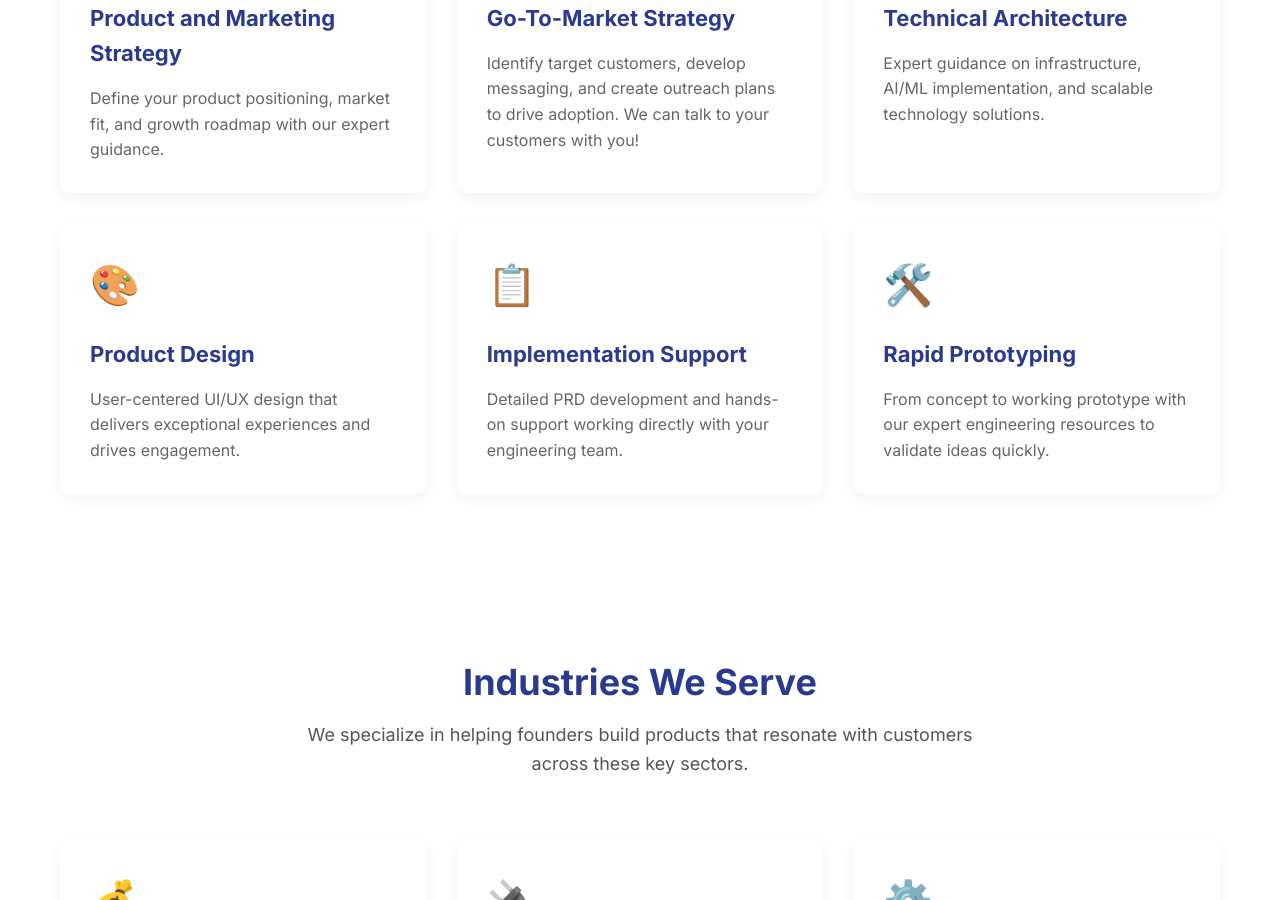
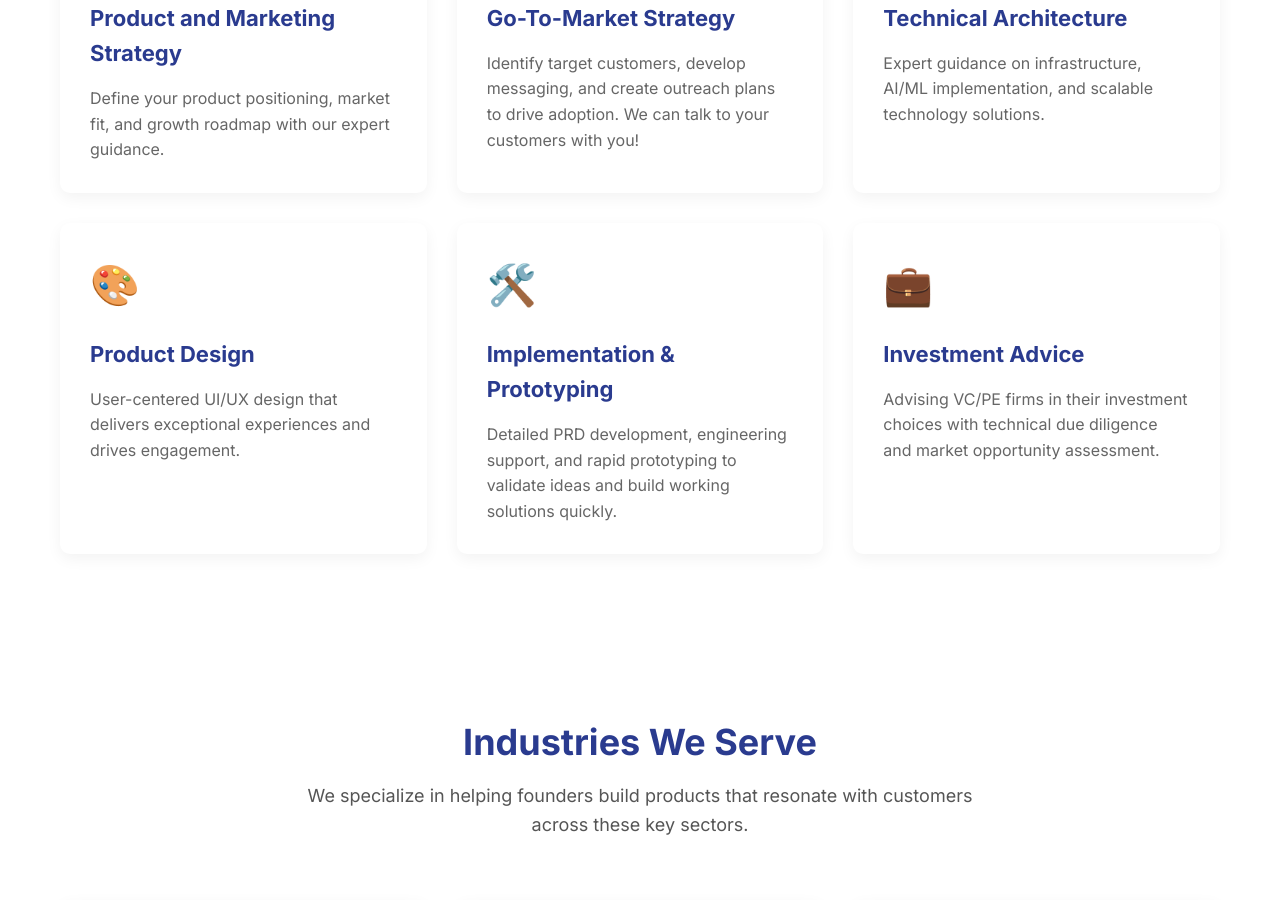
Before and after one commit to vpodk/SynthesisPartners, a Jekyll site: the page built from README.md, in a window 1280 px wide and 900 px high, scrolled down 1180 px. Built offline with Jekyll 4.4.1, drawn with Linux system fonts in a browser that asks for light colours; our own code applies the rules of GitHub Pages for plain Markdown files.

Commit message:
Update default.html

```diff
--- a/_layouts/default.html
+++ b/_layouts/default.html
@@ -42,20 +42,20 @@
                 </linearGradient>
               </defs>
               <path d="M50,25 Q150,25 200,125" stroke="#8B9EFF" stroke-width="4" fill="none" />
-              <circle cx="200" cy="125" r="40" fill="url(#usersGradient)" />
+              <circle cx="200" cy="125" r="45" fill="url(#usersGradient)" />
               <text x="200" y="130" font-family="Inter, sans-serif" font-size="16" font-weight="600" fill="white"
                 text-anchor="middle">Users</text>
 
-              <!-- Segment 2 - GTM/Sales (ENLARGED & CENTERED) -->
+              <!-- Segment 2 - GTM/Sales (REDUCED SIZE) -->
               <defs>
                 <linearGradient id="gtmGradient" x1="0%" y1="0%" x2="100%" y2="100%">
-                  <stop offset="0%" stop-color="#5D6BF8" stop-opacity="1" />
-                  <stop offset="100%" stop-color="#4152D9" stop-opacity="0.8" />
+                  <stop offset="0%" stop-color="#5D6BF8" stop-opacity="0.9" />
+                  <stop offset="100%" stop-color="#5D6BF8" stop-opacity="0.6" />
                 </linearGradient>
               </defs>
-              <path d="M-30,50 Q-120,100 -180,60" stroke="#5D6BF8" stroke-width="6" fill="none" />
-              <circle cx="-180" cy="60" r="80" fill="url(#gtmGradient)" />
-              <text x="-180" y="65" font-family="Inter, sans-serif" font-size="24" font-weight="bold" fill="white"
+              <path d="M-30,50 Q-90,70 -130,60" stroke="#5D6BF8" stroke-width="4" fill="none" />
+              <circle cx="-130" cy="60" r="45" fill="url(#gtmGradient)" />
+              <text x="-130" y="65" font-family="Inter, sans-serif" font-size="16" font-weight="600" fill="white"
                 text-anchor="middle">GTM/Sales</text>
 
               <!-- Segment 3 - Growth -->
@@ -66,33 +66,21 @@
                 </linearGradient>
               </defs>
               <path d="M0,-50 Q0,-150 125,-160" stroke="#8B9EFF" stroke-width="4" fill="none" />
-              <circle cx="125" cy="-160" r="40" fill="url(#growthGradient)" />
+              <circle cx="125" cy="-160" r="45" fill="url(#growthGradient)" />
               <text x="125" y="-155" font-family="Inter, sans-serif" font-size="16" font-weight="600" fill="white"
                 text-anchor="middle">Growth</text>
 
-              <!-- Segment 4 - Tech -->
+              <!-- PE/VC in place of Tech -->
               <defs>
-                <linearGradient id="techGradient" x1="0%" y1="0%" x2="100%" y2="100%">
-                  <stop offset="0%" stop-color="#8B9EFF" stop-opacity="0.9" />
-                  <stop offset="100%" stop-color="#8B9EFF" stop-opacity="0.6" />
+                <linearGradient id="pevcGradient1" x1="0%" y1="0%" x2="100%" y2="100%">
+                  <stop offset="0%" stop-color="#5D6BF8" stop-opacity="0.9" />
+                  <stop offset="100%" stop-color="#5D6BF8" stop-opacity="0.6" />
                 </linearGradient>
               </defs>
-              <path d="M-40,-40 Q-110,-110 -150,-110" stroke="#8B9EFF" stroke-width="4" fill="none" />
-              <circle cx="-150" cy="-110" r="40" fill="url(#techGradient)" />
+              <path d="M-40,-40 Q-110,-110 -150,-110" stroke="#5D6BF8" stroke-width="4" fill="none" />
+              <circle cx="-150" cy="-110" r="45" fill="url(#pevcGradient1)" />
               <text x="-150" y="-105" font-family="Inter, sans-serif" font-size="16" font-weight="600" fill="white"
                 text-anchor="middle">Tech</text>
-
-              <!-- New Segment 5 - PE/VC -->
-              <defs>
-                <linearGradient id="pevcGradient" x1="0%" y1="0%" x2="100%" y2="100%">
-                  <stop offset="0%" stop-color="#8B9EFF" stop-opacity="0.9" />
-                  <stop offset="100%" stop-color="#8B9EFF" stop-opacity="0.6" />
-                </linearGradient>
-              </defs>
-              <path d="M40,-30 Q120,-70 160,-30" stroke="#8B9EFF" stroke-width="4" fill="none" />
-              <circle cx="160" cy="-30" r="40" fill="url(#pevcGradient)" />
-              <text x="160" y="-25" font-family="Inter, sans-serif" font-size="16" font-weight="600" fill="white"
-                text-anchor="middle">PE/VC</text>
             </g>
 
             <!-- Team collaboration elements with improved styling -->
@@ -206,14 +194,16 @@
         <p>User-centered UI/UX design that delivers exceptional experiences and drives engagement.</p>
       </div>
       <div class="service-card">
-        <div class="service-icon">📋</div>
-        <h3>Implementation Support</h3>
-        <p>Detailed PRD development and hands-on support working directly with your engineering team.</p>
+        <div class="service-icon">🛠️</div>
+        <h3>Implementation & Prototyping</h3>
+        <p>Detailed PRD development, engineering support, and rapid prototyping to validate ideas and build working
+          solutions quickly.</p>
       </div>
       <div class="service-card">
-        <div class="service-icon">🛠️</div>
-        <h3>Rapid Prototyping</h3>
-        <p>From concept to working prototype with our expert engineering resources to validate ideas quickly.</p>
+        <div class="service-icon">💼</div>
+        <h3>Investment Advice</h3>
+        <p>Advising VC/PE firms in their investment choices with technical due diligence and market opportunity
+          assessment.</p>
       </div>
     </div>
   </div>
```
